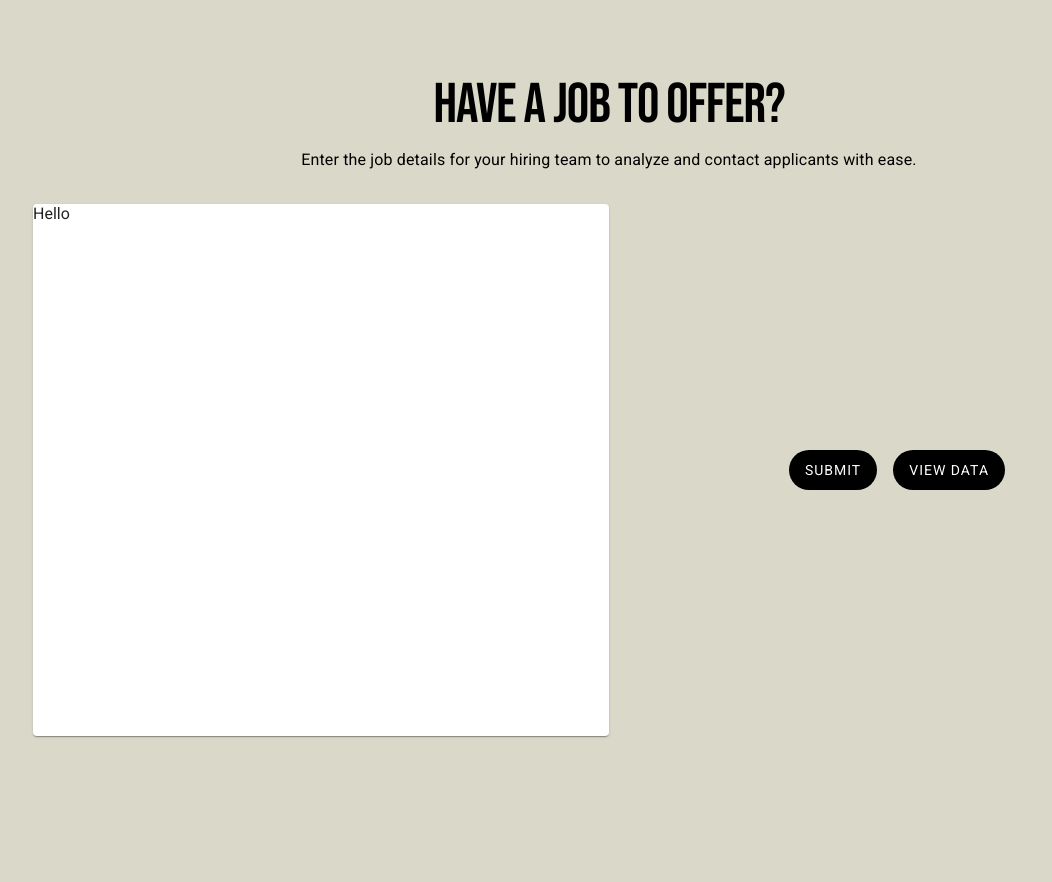
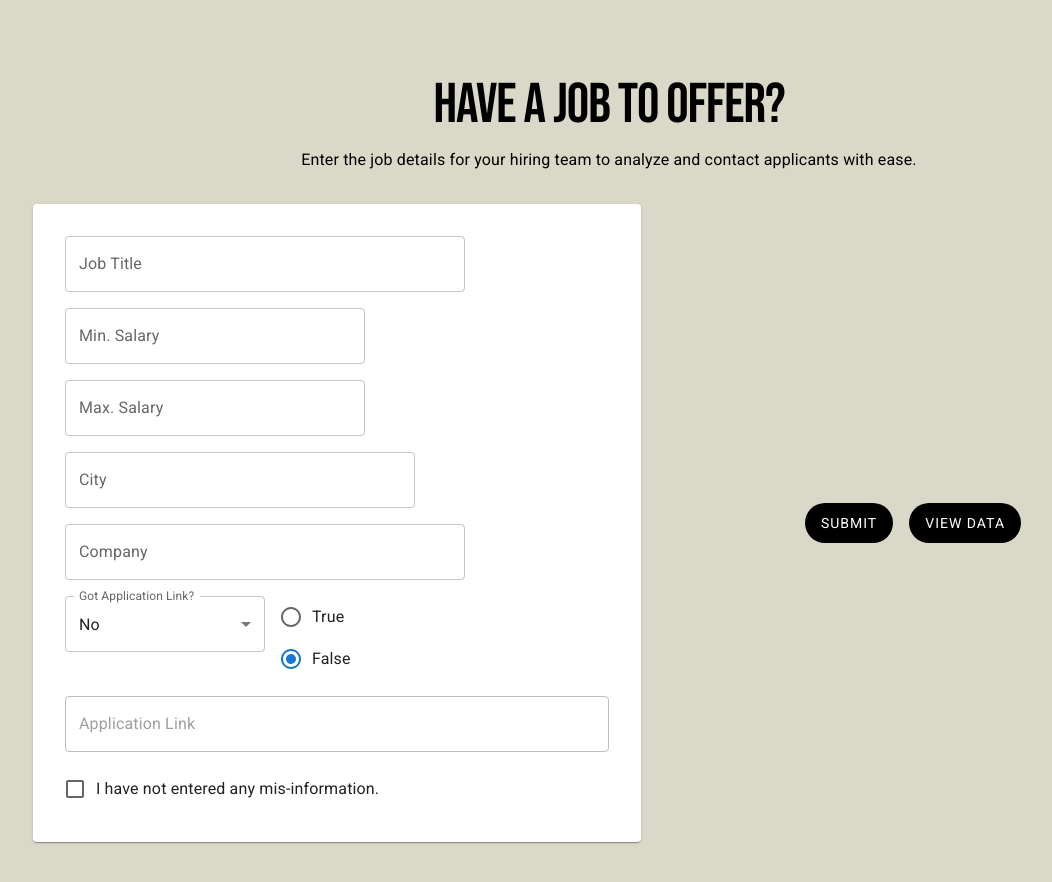
Before and after one commit to kartik-dhawan/IdeaClan.Assessment.UI, a React (Create React App) app: page / in a window 1280 px wide. Shown: the top 882 px of the page, without its empty margins (31-1083 px from the left). Before the commit the page ends 800 px from the top, so only its background shows below. Built offline with nearby package versions, Linux system fonts and the light colour scheme.

Commit message:
IC-05: Added form UI & states

```diff
--- a/src/components/CustomForm/index.tsx
+++ b/src/components/CustomForm/index.tsx
@@ -1,5 +1,124 @@
-import { Paper } from "@mui/material"
+import {
+  Checkbox,
+  FormControl,
+  FormControlLabel,
+  InputLabel,
+  MenuItem,
+  Paper,
+  Radio,
+  RadioGroup,
+  Select,
+  Stack,
+  TextField,
+} from "@mui/material"
+import { useEffect, useState } from "react"
 
 export default function CustomForm() {
-  return <Paper sx={{ width: "100%", flex: 1 }}>Hello</Paper>
+  const initialState = {
+    job_id: "",
+    job_title: "",
+    employer_name: "",
+    job_city: "",
+    job_min_salary: 0,
+    job_max_salary: 0,
+    job_is_remote: false,
+  }
+
+  const [formData, setFormData] = useState(initialState)
+  const [TAndC, setTAndC] = useState(false)
+  const [hasApplicationLink, setHasApplicationLink] = useState(false)
+
+  const setInputRecordData = (e: any, field: string) => {
+    e.preventDefault()
+    setFormData({
+      ...formData,
+      [field]: e.target.value,
+    })
+  }
+
+  useEffect(() => {
+    console.log(formData)
+    console.log(hasApplicationLink)
+  }, [formData, hasApplicationLink])
+
+  return (
+    <Paper sx={{ width: "100%", flex: 1, padding: "2rem " }}>
+      <Stack gap={2} flexDirection="row" flexWrap="wrap">
+        <TextField
+          label="Job Title"
+          sx={{ minWidth: "400px" }}
+          onChange={(e) => {
+            setInputRecordData(e, "job_title")
+          }}
+        />
+        <TextField
+          label="Min. Salary"
+          type="number"
+          sx={{ minWidth: "300px" }}
+          onChange={(e) => {
+            setInputRecordData(e, "job_min_salary")
+          }}
+        />
+        <TextField
+          label="Max. Salary"
+          type="number"
+          sx={{ minWidth: "300px" }}
+          onChange={(e) => {
+            setInputRecordData(e, "job_max_salary")
+          }}
+        />
+        <TextField
+          label="City"
+          sx={{ minWidth: "350px" }}
+          onChange={(e) => {
+            setInputRecordData(e, "job_city")
+          }}
+        />
+        <TextField
+          label="Company"
+          sx={{ minWidth: "400px" }}
+          onChange={(e) => {
+            setInputRecordData(e, "employer_name")
+          }}
+        />
+        <FormControl>
+          <InputLabel>Got Application Link?</InputLabel>
+          <Select
+            label="Got Application Link?"
+            sx={{ minWidth: "200px" }}
+            onChange={(e) => {
+              console.log(e.target.value)
+              setHasApplicationLink(e.target.value == 1 ? true : false)
+            }}
+            defaultValue={0}
+          >
+            <MenuItem value={1}>Yes</MenuItem>
+            <MenuItem value={0}>No</MenuItem>
+          </Select>
+        </FormControl>
+        <RadioGroup
+          defaultValue="false"
+          onChange={(e) => {
+            setInputRecordData(e, "job_is_remote")
+          }}
+        >
+          <FormControlLabel value={true} control={<Radio />} label="True" />
+          <FormControlLabel value={false} control={<Radio />} label="False" />
+        </RadioGroup>
+        <TextField
+          label="Application Link"
+          sx={{ minWidth: "100%" }}
+          disabled={!hasApplicationLink}
+        />
+        <FormControlLabel
+          control={<Checkbox />}
+          label="I have not entered any mis-information."
+          onChange={() => {
+            setTAndC(true)
+          }}
+          value={TAndC}
+        />
+      </Stack>
+    </Paper>
+  )
 }
```
